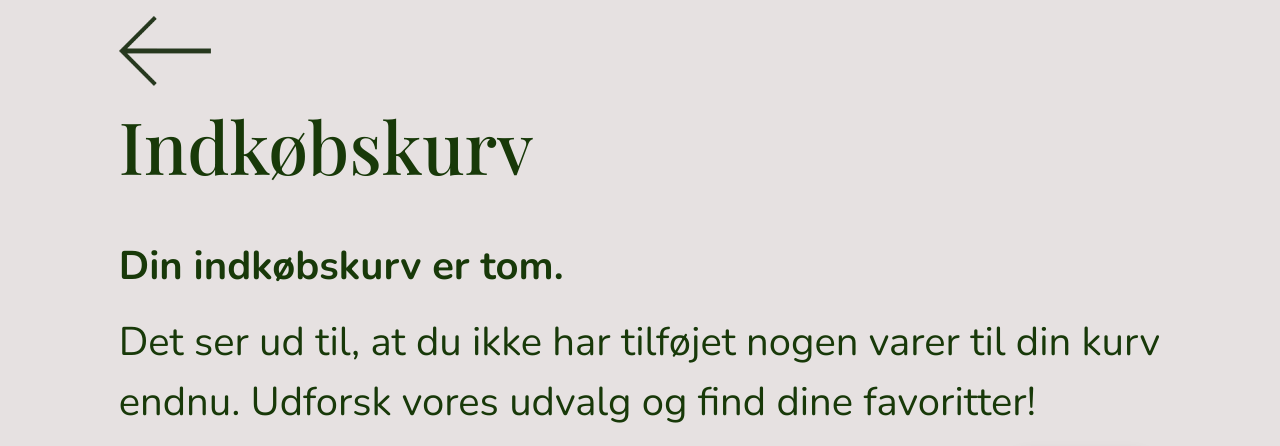
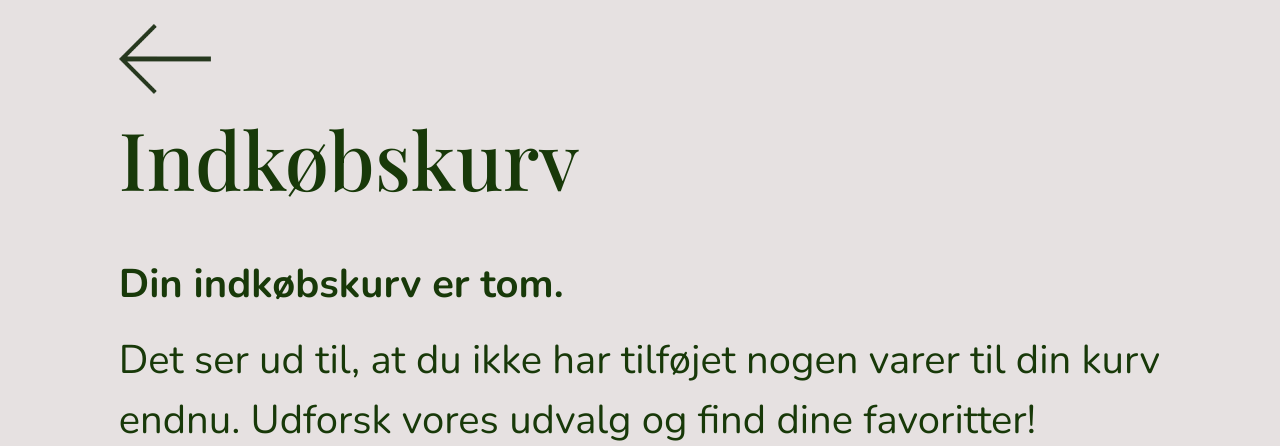
Before and after one commit to SofieKristiansen/EksamenRoomService, a PHP site: the page made by Indkøbskurv.php in a window 1280 px wide. Shown: the part 110-556 px from the top of the page. Run offline with PHP 8.4, Linux system fonts and the light colour scheme; data that the repository does not hold is empty; style sheets or scripts are compiled from the project's sources; some libraries are stand-ins or nearby versions; some web fonts are replaced.

Commit message:
Rettelse af tilbagepil og brødkrummestien, samt overskrifter

```diff
--- a/Indkøbskurv.php
+++ b/Indkøbskurv.php
@@ -17,13 +17,13 @@ $cart = isset($_SESSION['cart']) ? $_SESSION['cart'] : [];
 <body class="bg-baggrundsfarve">
 <?php include("navbar.php"); ?>
 
-<div class="container-fluid pt-3">
+<div class="container-fluid pt-4">
     <div class="row">
         <div class="col-1"></div>
 
         <div class="col-10">
             <div class="breadcrumb-container">
-                <div class="back-arrow hstack">
+                <div class="back-arrow">
                     <?php include("tilbagepil.php"); ?>
                 </div>
             </div>
@@ -36,9 +36,9 @@ $cart = isset($_SESSION['cart']) ? $_SESSION['cart'] : [];
 <div class="container-fluid mt-3">
     <div class="row">
         <div class="col-1"></div>
-        <div class="col-10">
-            <div class="mb-5 text-primærtekstfarve">
-                <div class="display-2 overskrift fw-medium">Indkøbskurv</div>
+        <div class="col-10 text-primærtekstfarve">
+            <div class="mb-5">
+                <div class="display-1 overskrift fw-medium">Indkøbskurv</div>
             </div>
             <?php if (empty($cart)): ?>
                 <p class="brødtekst fs-1 fw-bold text-primærtekstfarve">Din indkøbskurv er tom.</p>
--- a/produkt.php
+++ b/produkt.php
@@ -23,7 +23,7 @@ require "settings/init.php";
 include("navbar.php");
 ?>
 
-<div class="container-fluid pt-3">
+<div class="container-fluid pt-4">
     <div class="row">
         <div class="col-1"></div>
 
@@ -43,7 +43,7 @@ include("navbar.php");
 <div class="container-fluid mt-3">
     <div class="row">
         <div class="col-1"></div>
-        <div class="col-10 ">
+        <div class="col-10 text-primærtekstfarve">
             <?php
             if ($_GET['prodId']) {
                 $prodId = $_GET['prodId'];
--- a/produkter.php
+++ b/produkter.php
@@ -18,7 +18,7 @@ require "settings/init.php";
 include("navbar.php");
 ?>
 
-<div class="container-fluid pt-3">
+<div class="container-fluid pt-4">
     <div class="row">
         <div class="col-1"></div>
 
@@ -34,7 +34,6 @@ include("navbar.php");
         <div class="col-1"></div>
     </div>
 </div>
-
 
 <div class="container-fluid mt-3">
     <div class="row">
```
Also changed, not shown: DinBetaling.php (+4 -4 lines).
